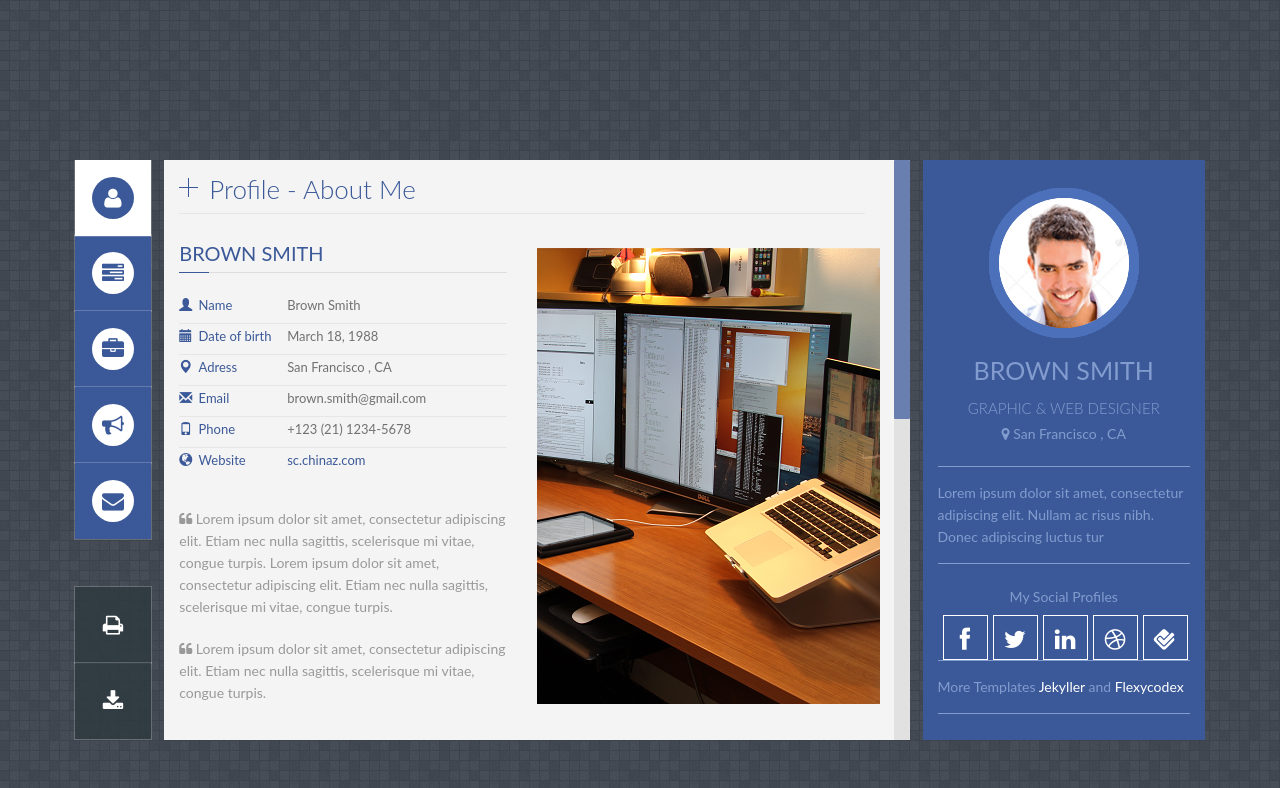
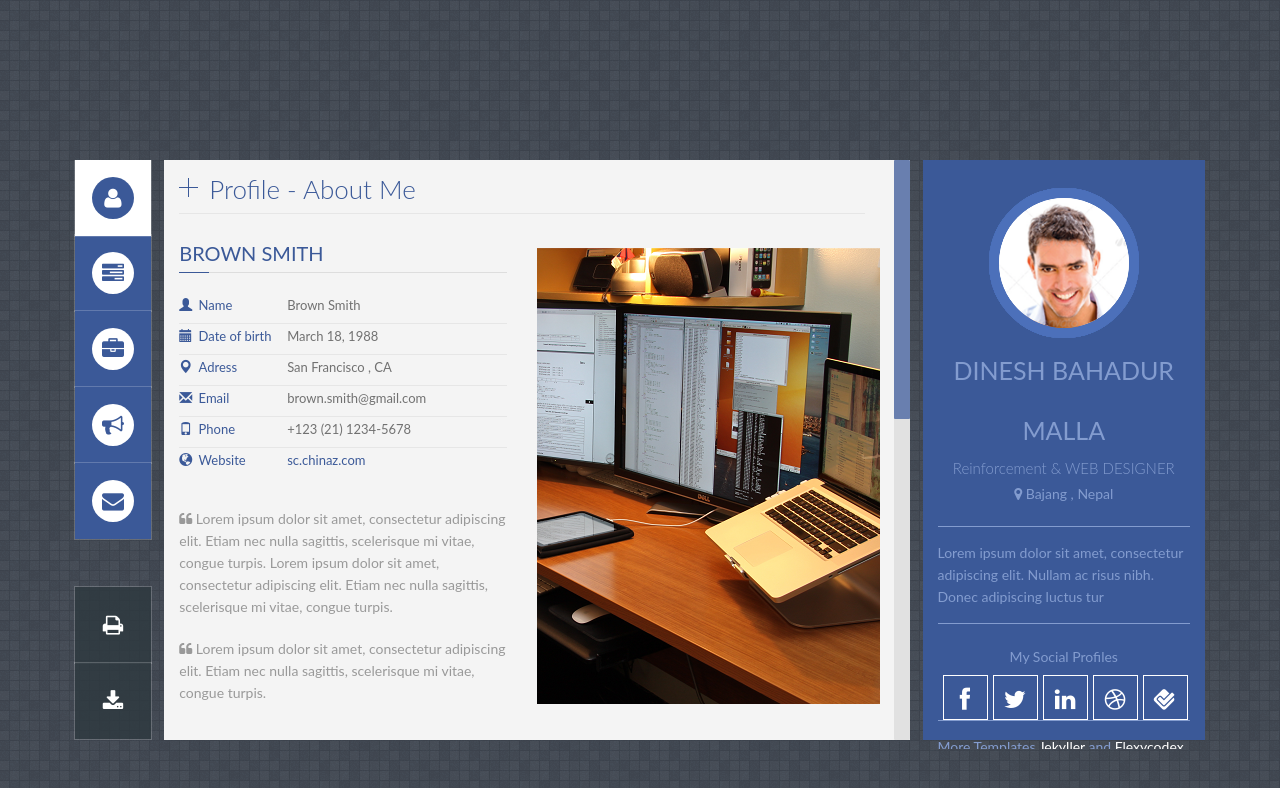
Before and after one commit to jekyller/PanelCV, a Jekyll site: the page built from index.html, in a window 1280 px wide. Shown: the top 788 px of the page. Built offline with Jekyll 4.4.1, drawn with Linux system fonts in a browser that asks for light colours; some web fonts are replaced.

Commit message:
Update _config.yml

```diff
--- a/_config.yml
+++ b/_config.yml
@@ -1,22 +1,21 @@
 
 title: My Resume
 url: 'http://junlulocky.com'
-baseurl: '/PanelCV' #change it according to your repository name
+baseurl: '/Dinesh-CV' #change it according to your repository name
 
 
 
 # Profile information
-yourname: Brown Smith  ## put your name
-title: 'GRAPHIC &amp; WEB DESIGNER'  ## your title
-location: San Francisco , CA
+yourname: Dinesh Bahadur Malla  ## put your name
+title: 'Reinforcement &amp; WEB DESIGNER'  ## your title
+location: Bajang , Nepal
 
 
 ## Social Profiles
-facebook: http://www.facebook.com  ## your facebook account url
-twitter: http://www.twitter.com  ## your twitter account url
-linkedin: http://www.linkedin.com  ## your linkedin account url
-dribbble: http://www.dribble.com  ## you dribbble account url
-foursquare: http://www.foursquare.com  ## your foursquare account url
+facebook: http://www.facebook.com/dns.malla  ## your facebook account url
+twitter: http://www.twitter.com/@dnsmalla  ## your twitter account url
+linkedin: http://www.linkedin.com/  ## your linkedin account url
+
 
 
 
```
